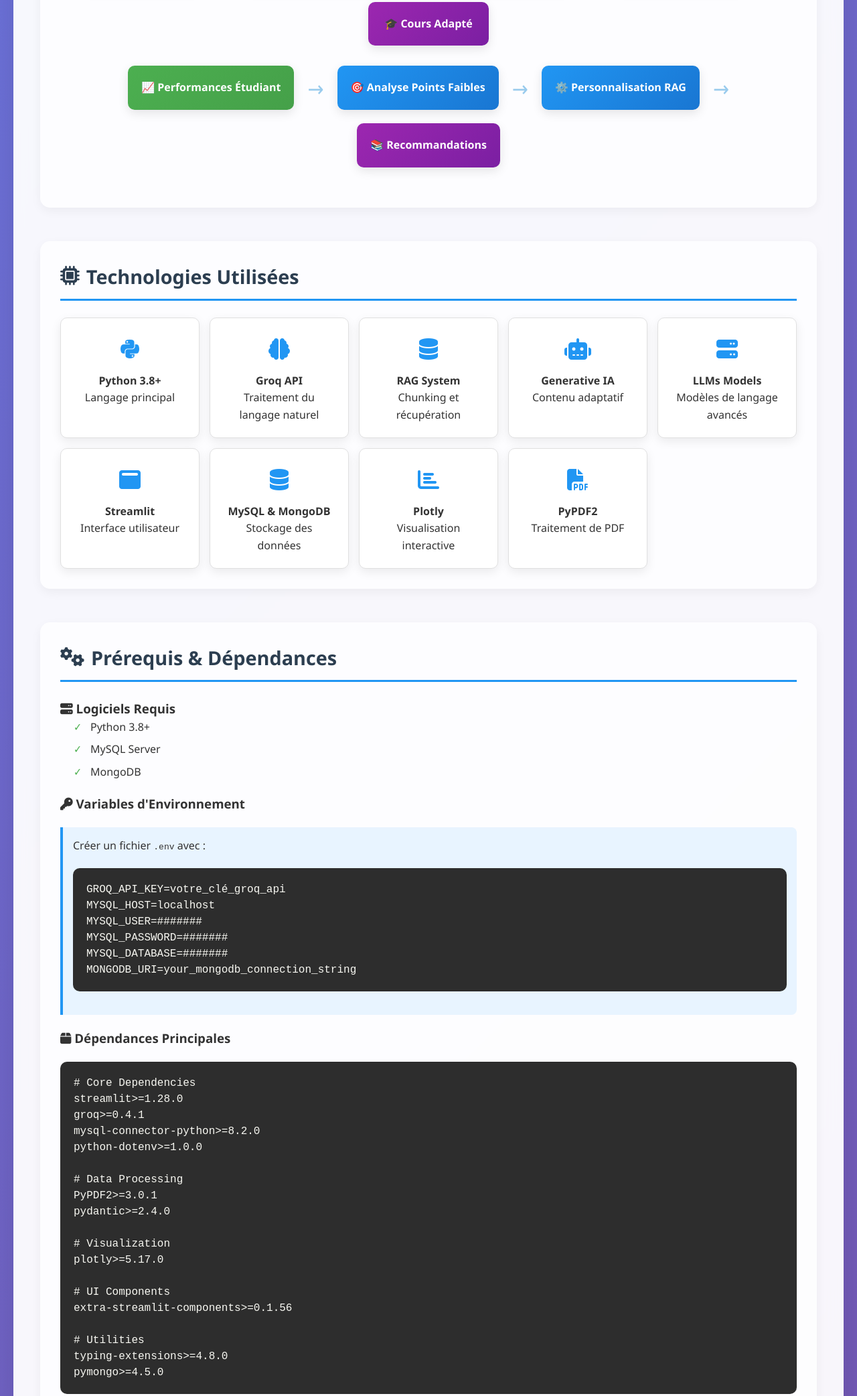
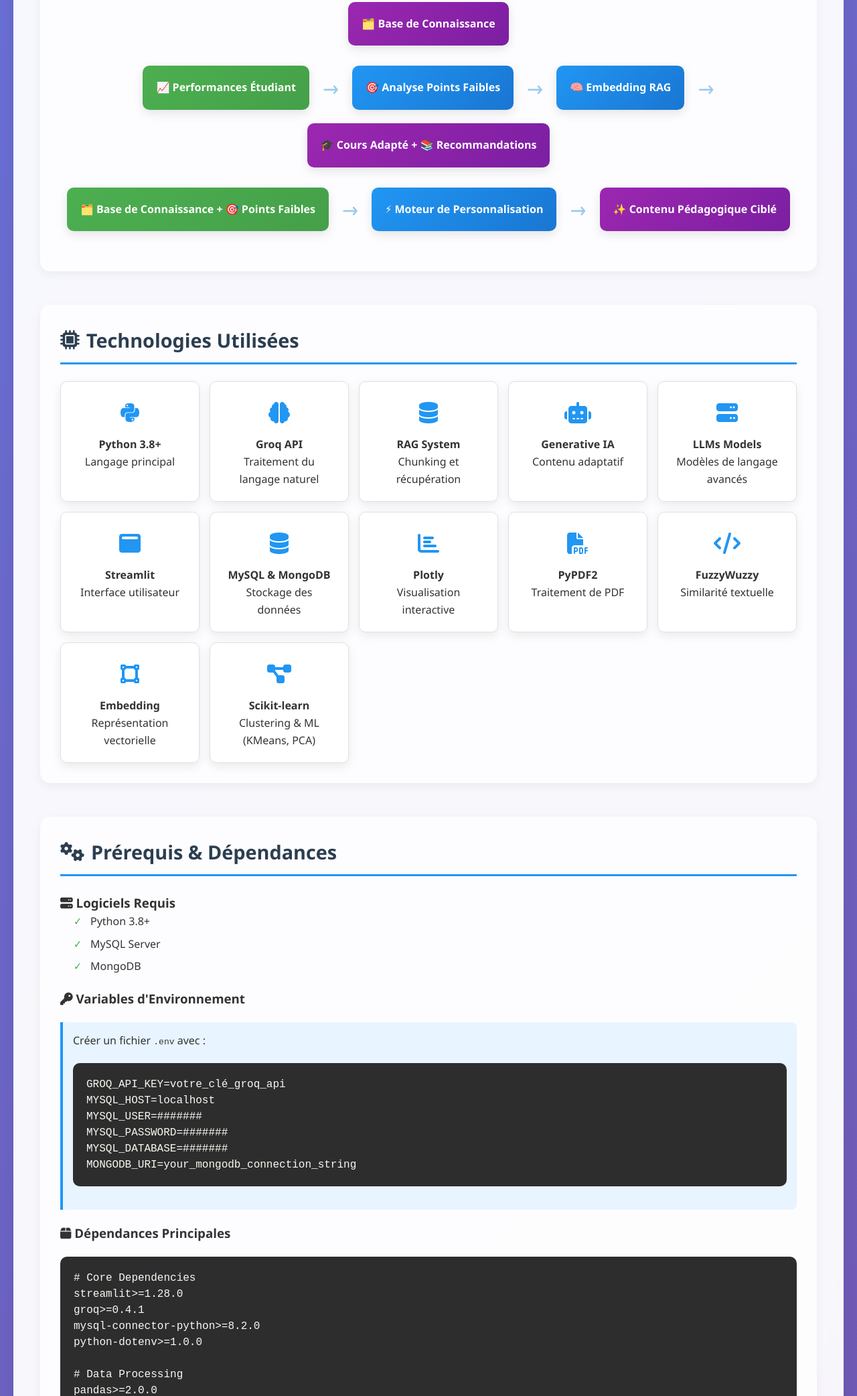
Before and after one commit to AdamSe22/master-projet, a plain HTML site: page index.html in a window 1280 px wide. Shown: the part 2042-4126 px from the top of the page at 67% size. Drawn offline with Linux system fonts and the light colour scheme.

Commit message:
initial commit

```diff
--- a/index.html
+++ b/index.html
@@ -544,20 +544,27 @@
                     <div class="flow-arrow">→</div>
                     <div class="flow-box process">🔍 Extraction & Chunking</div>
                     <div class="flow-arrow">→</div>
-                    <div class="flow-box process">📊 Analyse TF-IDF</div>
+                    <div class="flow-box process">📊 TF-IDF & FuzzyWuzzy</div>
                     <div class="flow-arrow">→</div>
                     <div class="flow-box process">🤖 IA Groq/Llama-3</div>
                     <div class="flow-arrow">→</div>
-                    <div class="flow-box output">🎓 Cours Adapté</div>
+                    <div class="flow-box output">🗂️ Base de Connaissance</div>
                 </div>
                 <div class="flow-diagram">
                     <div class="flow-box input">📈 Performances Étudiant</div>
                     <div class="flow-arrow">→</div>
-                    <div class="flow-box process">🎯 Analyse Points Faibles</div>
+                    <div class="flow-box process">🎯 Analyse Points Faibles </div>
                     <div class="flow-arrow">→</div>
-                    <div class="flow-box process">⚙️ Personnalisation RAG</div>
+                    <div class="flow-box process">🧠 Embedding RAG</div>
                     <div class="flow-arrow">→</div>
-                    <div class="flow-box output">📚 Recommandations</div>
+                    <div class="flow-box output">🎓 Cours Adapté + 📚 Recommandations</div>
+                </div>
+                <div class="flow-diagram combined">
+                    <div class="flow-box input">🗂️ Base de Connaissance + 🎯 Points Faibles</div>
+                    <div class="flow-arrow">→</div>
+                    <div class="flow-box process">⚡ Moteur de Personnalisation</div>
+                    <div class="flow-arrow">→</div>
+                    <div class="flow-box output">✨ Contenu Pédagogique Ciblé</div>
                 </div>
             </div>
 
@@ -630,6 +637,28 @@
                         <strong>PyPDF2</strong>
                         <p>Traitement de PDF</p>
                     </div>
+                    <!-- Technologies ajoutées -->
+                    <div class="tech-item">
+                        <div class="tech-icon">
+                            <i class="fas fa-code"></i>
+                        </div>
+                        <strong>FuzzyWuzzy</strong>
+                        <p>Similarité textuelle</p>
+                    </div>
+                    <div class="tech-item">
+                        <div class="tech-icon">
+                            <i class="fas fa-vector-square"></i>
+                        </div>
+                        <strong>Embedding</strong>
+                        <p>Représentation vectorielle</p>
+                    </div>
+                    <div class="tech-item">
+                        <div class="tech-icon">
+                            <i class="fas fa-project-diagram"></i>
+                        </div>
+                        <strong>Scikit-learn</strong>
+                        <p>Clustering & ML (KMeans, PCA)</p>
+                    </div>
                 </div>
             </div>
 
@@ -668,8 +697,15 @@
                     python-dotenv>=1.0.0<br><br>
 
                     # Data Processing<br>
+                    pandas>=2.0.0<br>
+                    numpy>=1.24.0<br>
                     PyPDF2>=3.0.1<br>
                     pydantic>=2.4.0<br><br>
+
+                    # Machine Learning & NLP<br>
+                    scikit-learn>=1.3.0<br>
+                    fuzzywuzzy>=0.18.0<br>
+                    python-Levenshtein>=0.23.0  # Accélération pour FuzzyWuzzy<br><br>
 
                     # Visualization<br>
                     plotly>=5.17.0<br><br>
@@ -677,9 +713,9 @@
                     # UI Components<br>
                     extra-streamlit-components>=0.1.56<br><br>
 
-                    # Utilities<br>
-                    typing-extensions>=4.8.0<br>
-                    pymongo>=4.5.0
+                    # Database & Utilities<br>
+                    pymongo>=4.5.0<br>
+                    typing-extensions>=4.8.0
                 </div>
             </div>
 
@@ -701,6 +737,9 @@
                             <li><strong>Base de Données</strong> - Stockage MySQL et MongoDB</li>
                             <li><strong>Moteur d'Analyse</strong> - Évaluation des performances</li>
                             <li><strong>Système de Recommandation</strong> - Adaptation personnalisée</li>
+                            <!-- Nouveaux éléments ajoutés -->
+                            <li><strong>Extraction de Mots Clés</strong> - FuzzyWuzzy & TF-IDF pour identification des concepts clés</li>
+                            <li><strong>Clustering des Étudiants</strong> - KMeans pour regroupement par similarité de performance</li>
                         </ul>
                     </div>
 
@@ -711,10 +750,10 @@
 
                         <h4><i class="fas fa-chalkboard-teacher"></i> Pour les Professeurs</h4>
                         <ul class="feature-list">
-                            <li>Créer et gérer des groupes d'étudiants</li>
-                            <li>Télécharger des documents PDF ou texte</li>
-                            <li>Analyser les performances des étudiants</li>
-                            <li>Générer des rapports détaillés</li>
+                            <li>Télécharger des documents PDF </li>
+                            <li>Analyser les performances des étudiants par group , cour</li>
+                            <li>Générer des groupes automatique</li>
+                            <li>Partager les cours  </li>
                         </ul>
 
                         <h4 style="margin-top: 15px;"><i class="fas fa-user-graduate"></i> Pour les Étudiants</h4>
```
